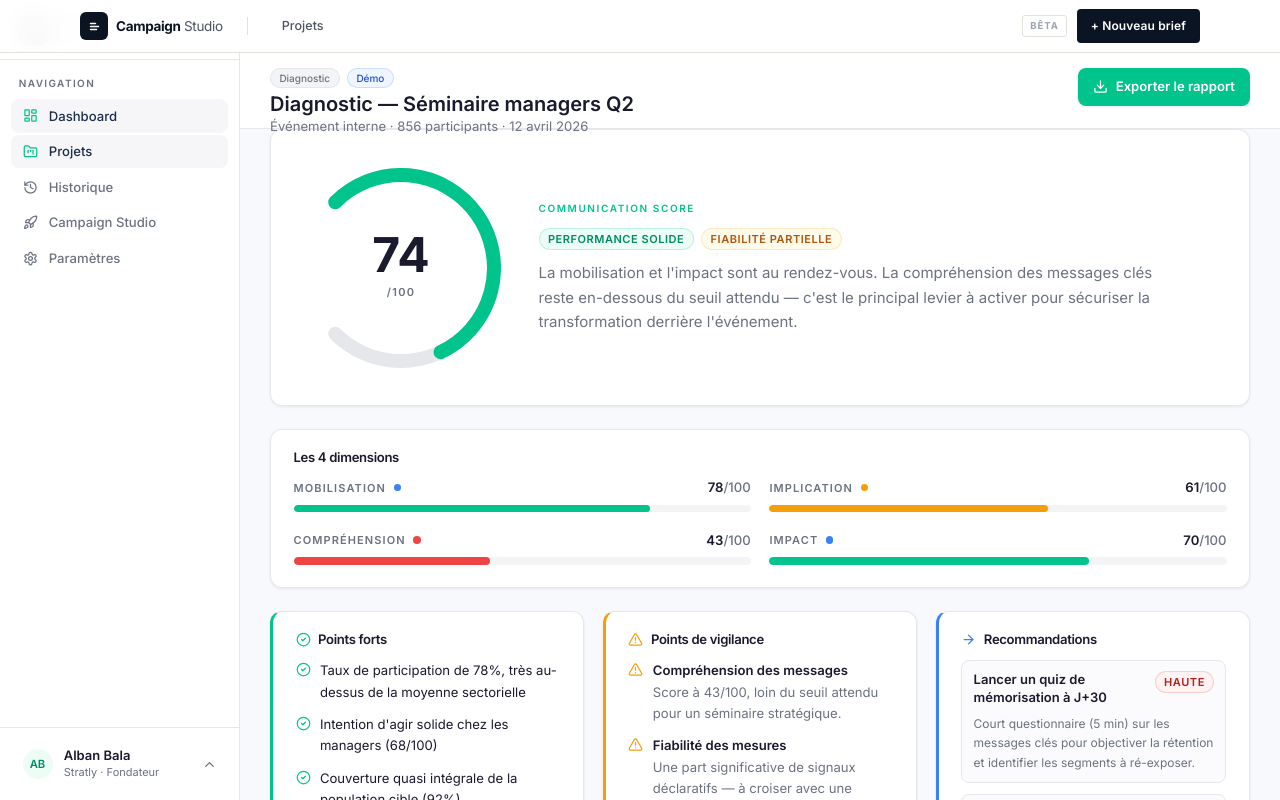
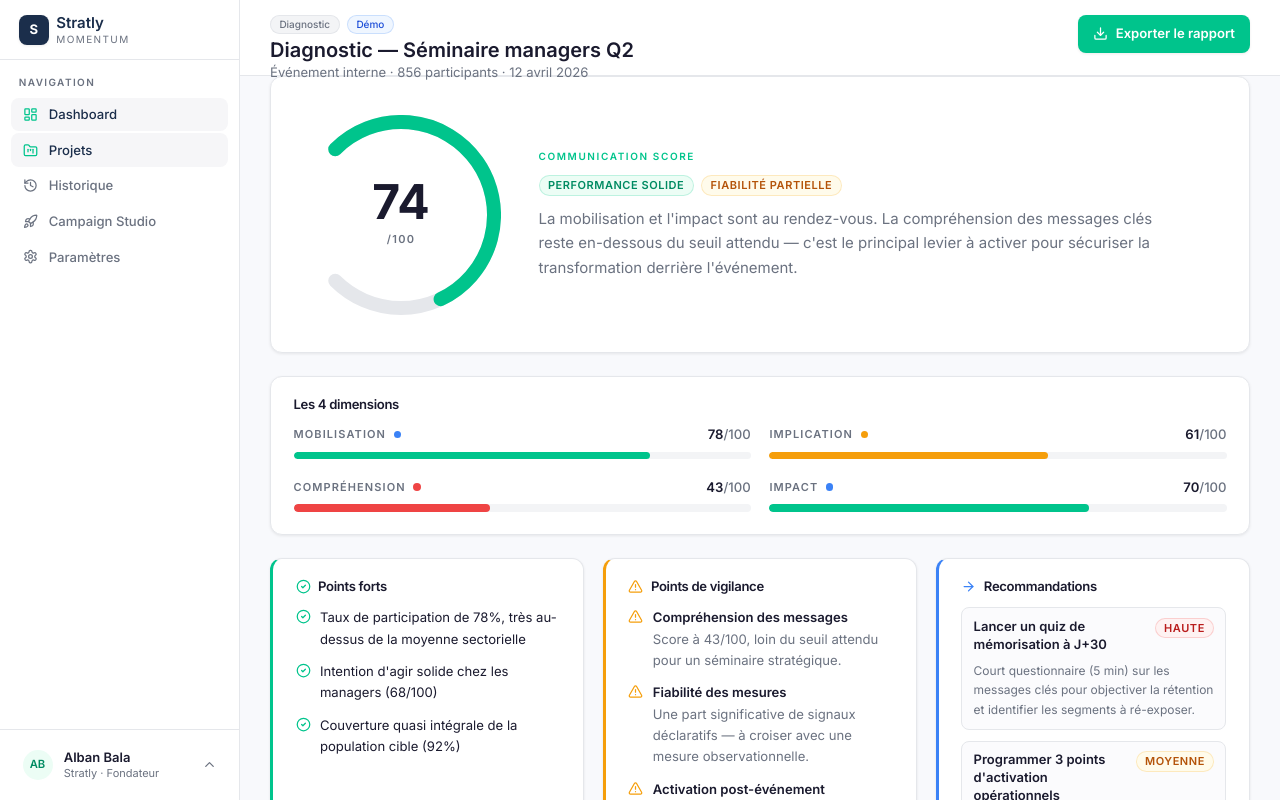
Before and after one commit to Albanbala93/STUDIO-EVENT, a Next.js app: page /momentum/v2 in a window 1280 px wide. Shown: the top 800 px of the page. Built offline with nearby package versions, Linux system fonts and the light colour scheme.

Commit message:
fix(momentum): hide Campaign Studio topnav on /momentum/v2 so the new shell is visible
The root layout injects a sticky .topnav on every route. Without this
override, visiting /momentum/v2 looked unchanged because the legacy
Campaign Studio chrome sat above the new Stratly sidebar.

```diff
--- a/app/momentum/v2/v2.css
+++ b/app/momentum/v2/v2.css
@@ -15,4 +15,21 @@
   -moz-osx-font-smoothing: grayscale;
   color: #1A1A2E;
   background: #F8F9FC;
+  font-size: 14px;
+  line-height: 1.5;
 }
+
+/* Le root layout de Campaign Studio injecte une topnav sur toutes les
+   routes. On la masque ici pour que le dashboard v2 occupe tout l'écran
+   et que la sidebar Stratly soit visible sans collision avec l'ancien
+   chrome. On neutralise aussi le background et les typographies globales
+   héritées de globals.css. */
+body:has(.v2-root) > .topnav {
+  display: none !important;
+}
+
+body:has(.v2-root) {
+  background: #F8F9FC !important;
+  font-size: 14px;
+  line-height: 1.5;
+}
```
